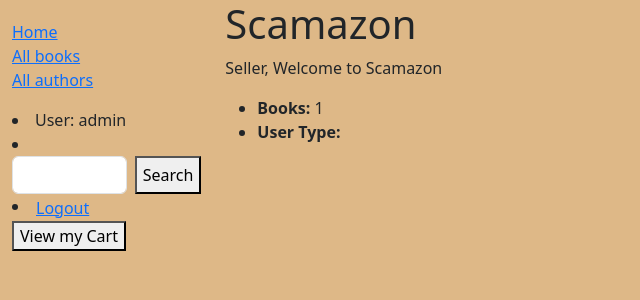
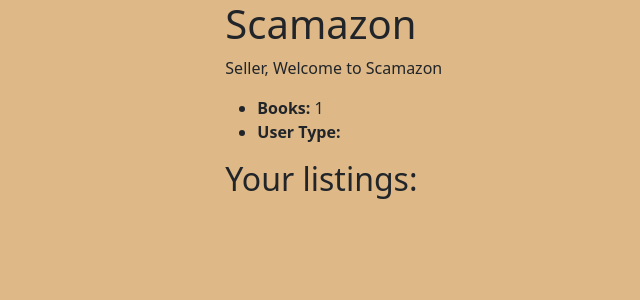
Before and after one commit to sskeen1/Group-4-SE, a Django app: page /seller/ in a window 1280 px wide. Shown: the top 300 px of the page, without its empty margins (0-640 px from the left). Run offline with Django 4.2, Linux system fonts and the light colour scheme; a user stored in the database is signed in; data comes from the database, SQL or seed files in the repository.

Commit message:
Adjust listing model with user id foreign key
Create skeleton seller dashboard

```diff
--- a/scamazon/store/models.py
+++ b/scamazon/store/models.py
@@ -27,7 +27,7 @@
     listingID = models.CharField(max_length = 13);
     isbn = models.ForeignKey(Book, null = True, on_delete=models.CASCADE);
     quantity = models.IntegerField(default = 1);
-    userID = models.CharField(max_length=20);
+    userID = models.ForeignKey(CustomUser, null = True, on_delete=models.DO_NOTHING);
 
 class Cart(models.Model):
     listingID = models.ForeignKey(Listing, null = True, on_delete=models.CASCADE);
--- a/scamazon/store/templates/base_generic.html
+++ b/scamazon/store/templates/base_generic.html
@@ -19,7 +19,7 @@
       <div class="row">
         <div class="col-sm-2">
           {% block sidebar %}
-          {% if user.is_authenticated %}
+          {% if user.is_authenticated and user.type == "Buyer"%}
             <ul class="sidebar-nav">
               <li><a href="/">Home</a></li>
               <li><a href="/browse-books/">All books</a></li>
@@ -43,8 +43,12 @@
                 <button type="submit">View my Cart</button>
               </form>
             </li>
+          {% elif  user.is_authenticated and user.type == "Seller"%}
+          <form id="logout-form" method="post" action="{% url 'logout' %}">
+            {% csrf_token %}
+            <button type="submit" class="btn btn-link">Logout</button>
+          </form>
           {% else %}
-
           {% endif %}
           {% endblock %}
         </div>
--- a/scamazon/store/templates/seller_dashboard.html
+++ b/scamazon/store/templates/seller_dashboard.html
@@ -9,4 +9,11 @@
     <li><strong>Books:</strong> {{ num_books }}</li>
     <li><strong>User Type:</strong> {{ user_type }}</li>
   </ul>
+
+  <h2>Your listings: </h2>
+  </ul>
+  {%for listing in listing_list %}
+    <li>{{listing.isbn.title}} listed by {{listing.userID.username}}</li>
+  {%endfor%}
+  </ul>
 {% endblock %}
--- a/scamazon/store/views.py
+++ b/scamazon/store/views.py
@@ -50,10 +50,12 @@
 @login_required
 def seller_dashboard(request):
     num_books = Book.objects.all().count()
+    listings_list = Listing.objects.filter(userID=request.user.id)
 
     context = {
         'num_books': num_books,
         'user_type': request.user.type,
+        'listing_list': listings_list
     }
 
     return render(request, 'seller_dashboard.html', context=context)
```
Also changed, not shown: scamazon/db.sqlite3, scamazon/store/migrations/0004_add_foreign_key_to_listing.py (added), scamazon/store/migrations/__init__.py (added).
